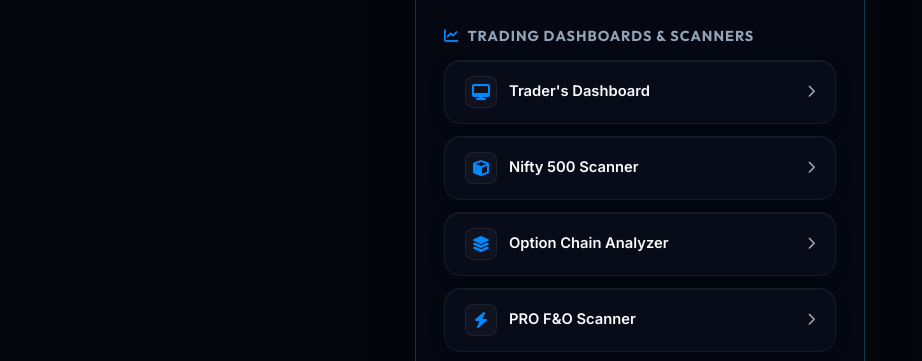
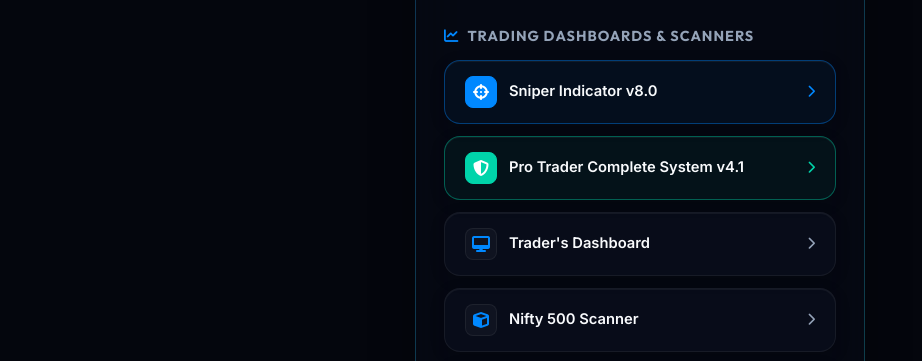
Before and after one commit to trader-ashish/stocks-scanner, a website: page biolink/index.html in a window 1280 px wide. Shown: the part 430-791 px from the top of the page, without its empty margins (0-922 px from the left). Drawn offline with Linux system fonts and the light colour scheme.

Commit message:
Add Sniper Indicator and Pro Trader Complete System buttons to Biolink page

```diff
--- a/biolink/index.html
+++ b/biolink/index.html
@@ -794,6 +794,20 @@
             <i class="fas fa-chart-line"></i> Trading Dashboards & Scanners
         </div>
         <div class="link-list">
+            <a href="https://www.ashishtrader.co.in/2026/06/sniper-indicator-v80.html" target="_blank" class="biolink-btn" style="border-color: rgba(0, 136, 255, 0.4); background: rgba(0, 136, 255, 0.05);">
+                <div class="btn-left">
+                    <div class="icon-box-btn" style="background: #0088ff; border-color: #0088ff;"><i class="fas fa-crosshairs" style="color: #fff;"></i></div>
+                    <span>Sniper Indicator v8.0</span>
+                </div>
+                <i class="fas fa-chevron-right btn-arrow" style="color: #0088ff;"></i>
+            </a>
+            <a href="https://www.ashishtrader.co.in/2026/04/ashish-pro-trader-complete-system-v41.html" target="_blank" class="biolink-btn" style="border-color: rgba(0, 212, 170, 0.4); background: rgba(0, 212, 170, 0.05);">
+                <div class="btn-left">
+                    <div class="icon-box-btn" style="background: #00d4aa; border-color: #00d4aa;"><i class="fas fa-shield-halved" style="color: #fff;"></i></div>
+                    <span>Pro Trader Complete System v4.1</span>
+                </div>
+                <i class="fas fa-chevron-right btn-arrow" style="color: #00d4aa;"></i>
+            </a>
             <a href="https://traderashish.blogspot.com/p/traders-dashboard.html" target="_blank" class="biolink-btn">
                 <div class="btn-left">
                     <div class="icon-box-btn"><i class="fas fa-desktop"></i></div>
```
